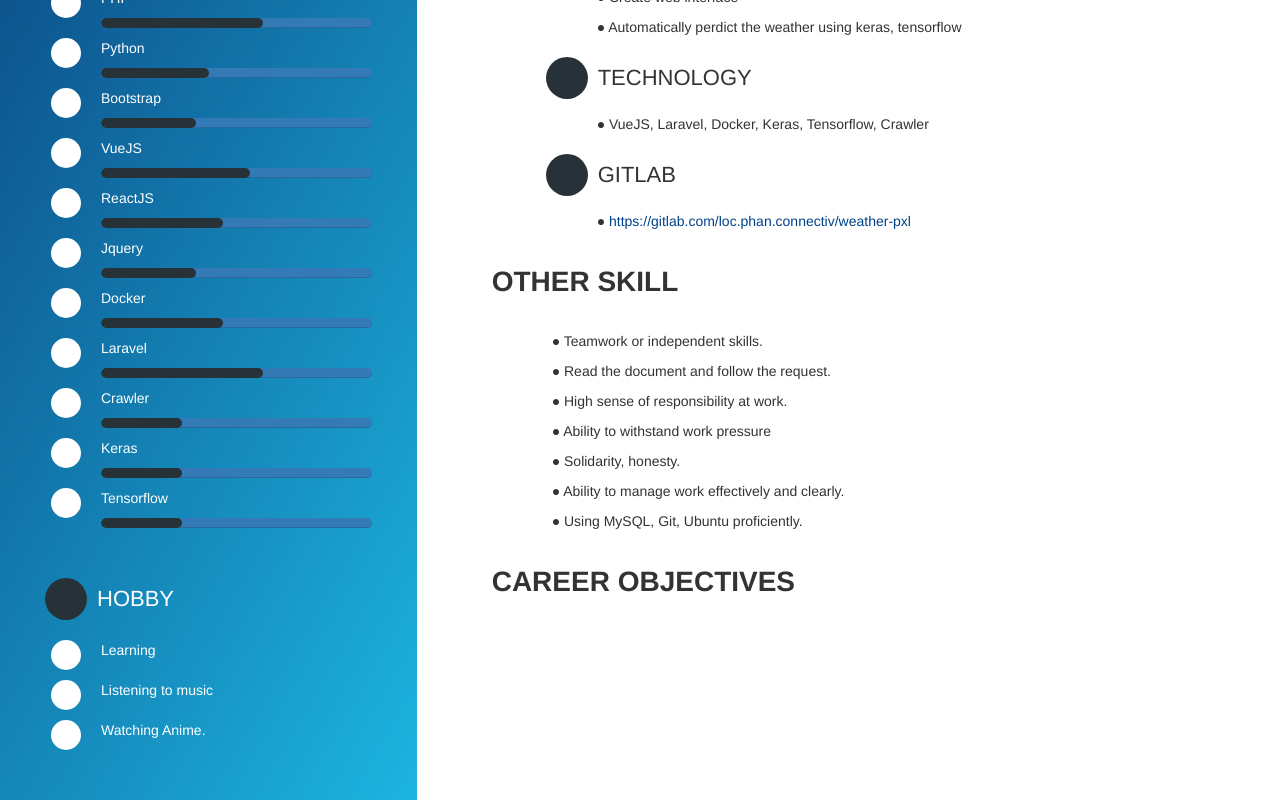
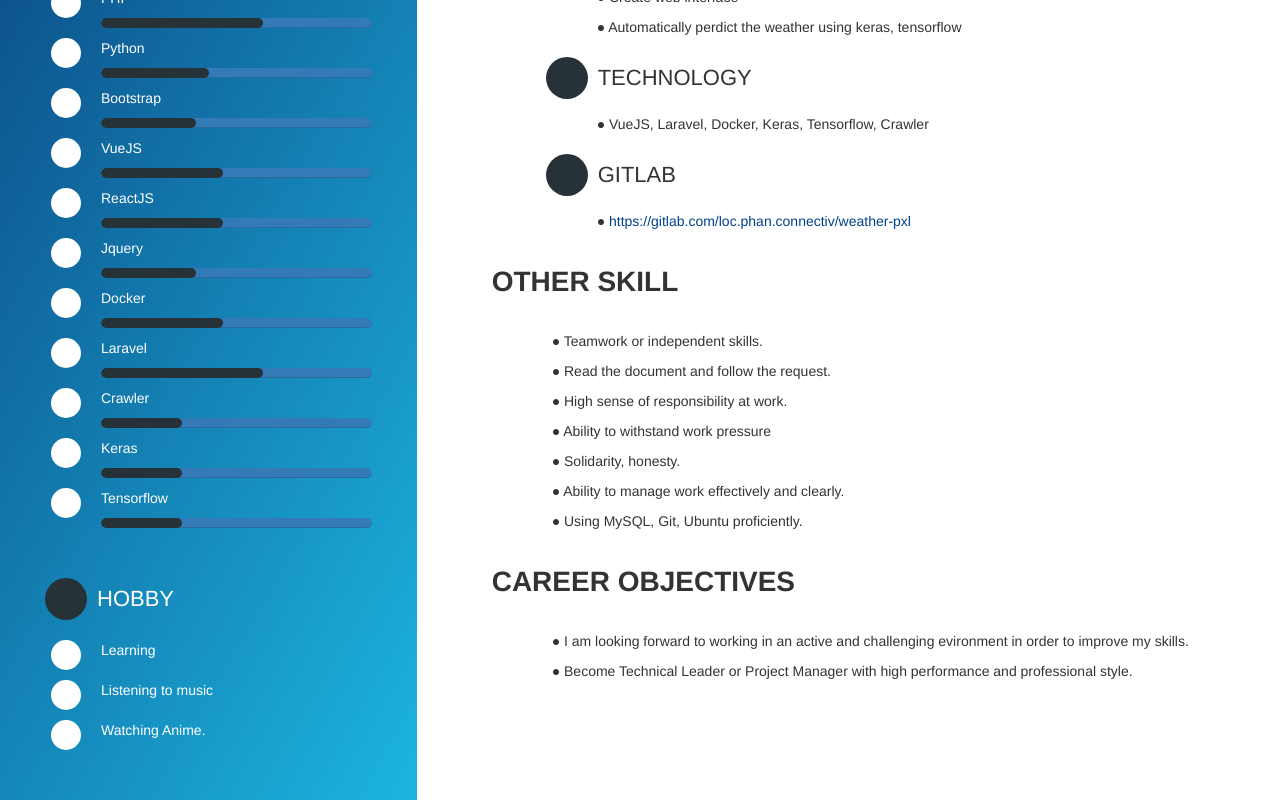
Before and after one commit to phanxuanloc/CV, a Vue app: page / in a window 1280 px wide. Shown: the part 1283-2083 px from the top of the page. Built offline with nearby package versions, Linux system fonts and the light colour scheme; some icons are missing.

Commit message:
[update] cv

```diff
--- a/src/App.vue
+++ b/src/App.vue
@@ -107,7 +107,7 @@
                 <i class="fab fa-vuejs circle circle--small circle--white"></i>
                 <div class="flex--1">
                   <span>VueJS</span>
-                  <span class="progress-bar"><span style="width:55%"></span></span>
+                  <span class="progress-bar"><span style="width:45%"></span></span>
                 </div>
               </li>
               <li class="flex">
@@ -381,10 +381,8 @@
               <div class="module">
                 <div class="module__content">
                   <ul  class="title">
-                    <!-- <li>• Technical skills:  Software Development Life Cycles, Distributed programming, Serviced oriented programming</li>
-                    <li>• Soft skills: foreign language, presentation skills, teamwork skills</li>
-                    <li>• Become Technical Leader or Project Manager with high performance and professional style.</li> -->
-
+                    <li>● I am looking forward to working in an active and challenging evironment in order to improve my skills.</li>
+                    <li>● Become Technical Leader or Project Manager with high performance and professional style.</li>
                   </ul>
                 </div>
               </div><!-- End .module #7 -->
```
